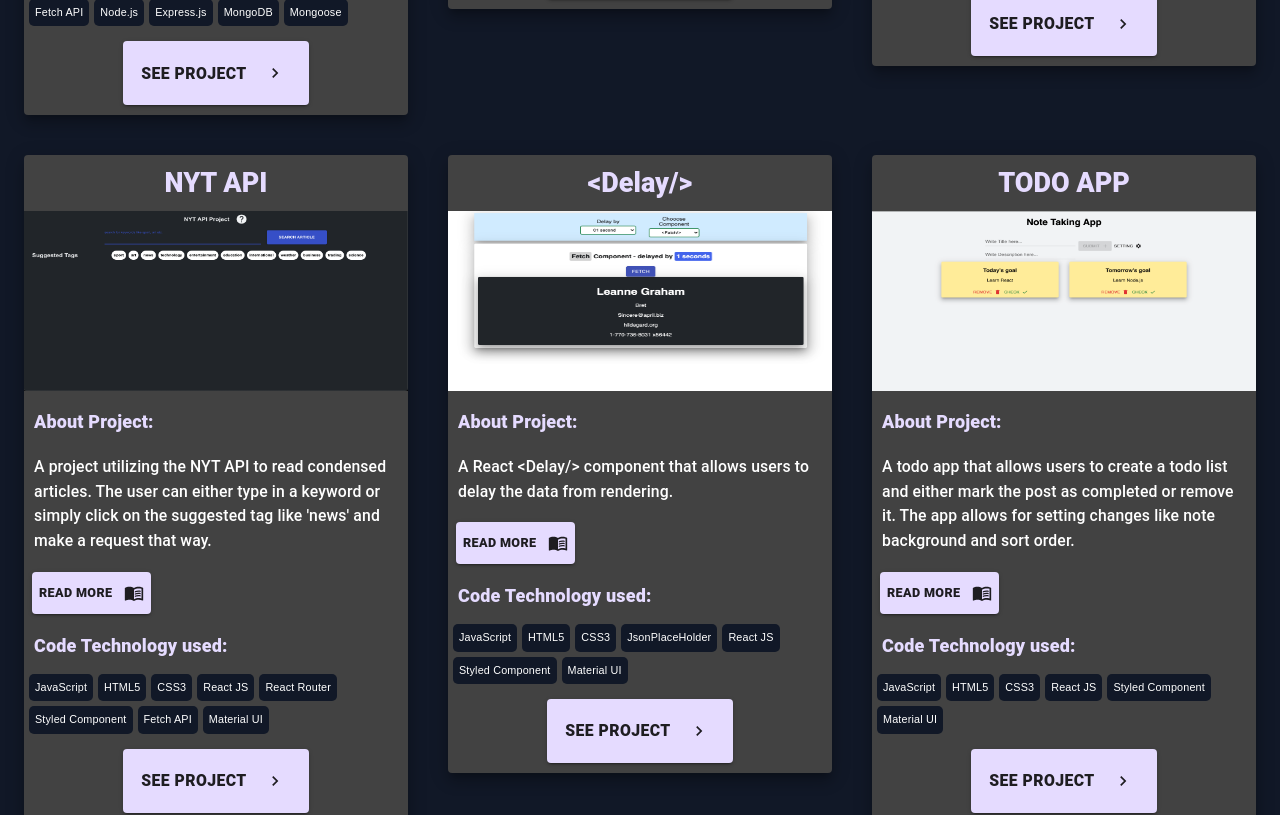
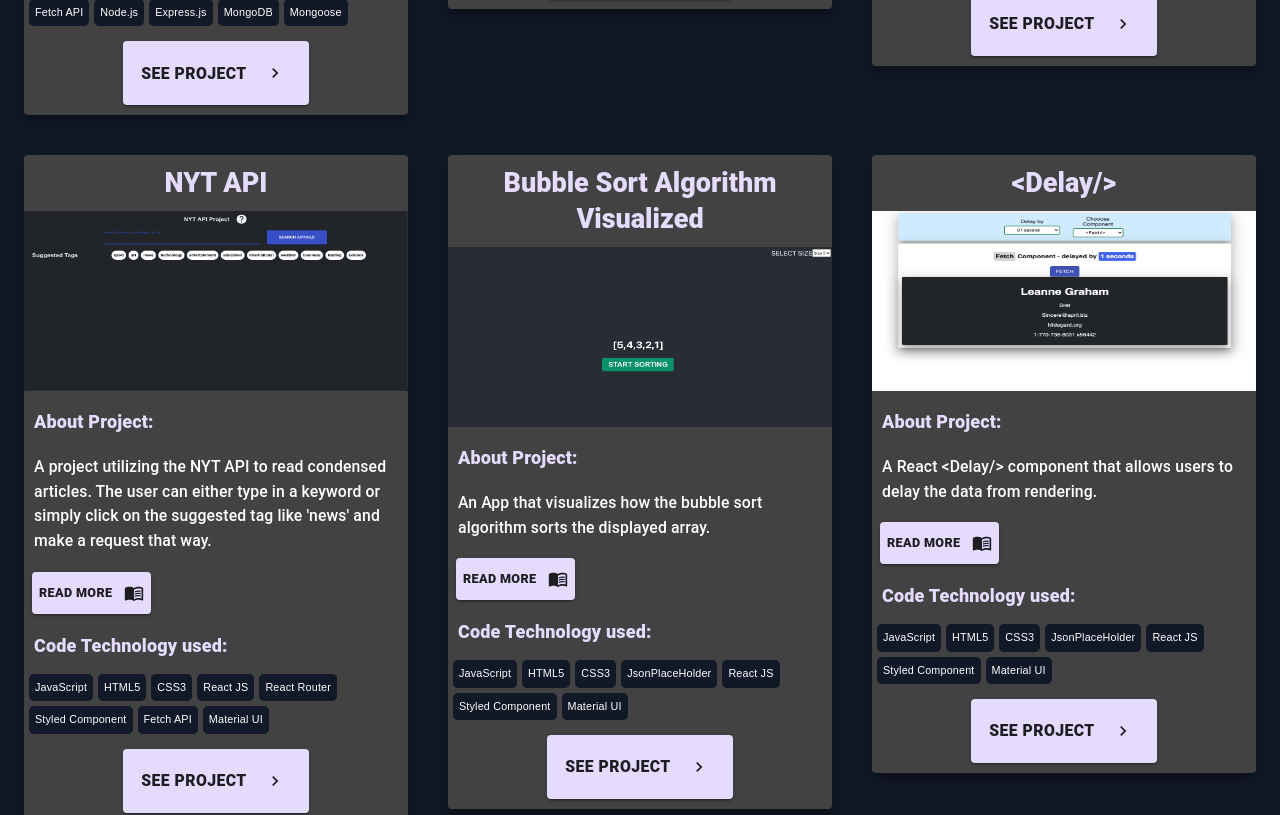
Before and after one commit to YutaMoriJP/Portfolio, a React (Create React App) app: page /project in a window 1280 px wide. Shown: the part 740-1555 px from the top of the page. Built offline with nearby package versions, Linux system fonts and the light colour scheme.

Commit message:
bubble sort added to project

```diff
--- a/src/data/project.js
+++ b/src/data/project.js
@@ -8,6 +8,7 @@ import flex from "../Images/flex.png";
 import { v4 as uuidv4 } from "uuid";
 import timer from "../Images/timer.png";
 import delay from "../Images/delay.png";
+import bubble from "../Images/bubble.png";
 
 const projects = [
   {
@@ -113,6 +114,24 @@ const projects = [
     ],
   },
   {
+    name: "Bubble Sort Algorithm Visualized",
+    img: bubble,
+    id: uuidv4(),
+    url: "https://modest-ptolemy-30f1ac.netlify.app/",
+    description:
+      "An App that visualizes how the bubble sort algorithm sorts the displayed array.",
+    details: [{ title: "Header", content: "Content" }],
+    tags: [
+      { tag: "JavaScript", id: uuidv4() },
+      { tag: "HTML5", id: uuidv4() },
+      { tag: "CSS3", id: uuidv4() },
+      { tag: "JsonPlaceHolder", id: uuidv4() },
+      { tag: "React JS", id: uuidv4() },
+      { tag: "Styled Component", id: uuidv4() },
+      { tag: "Material UI", id: uuidv4() },
+    ],
+  },
+  {
     name: "<Delay/>",
     img: delay,
     id: uuidv4(),
```
Also changed, not shown: src/Images/bubble.png (added).
